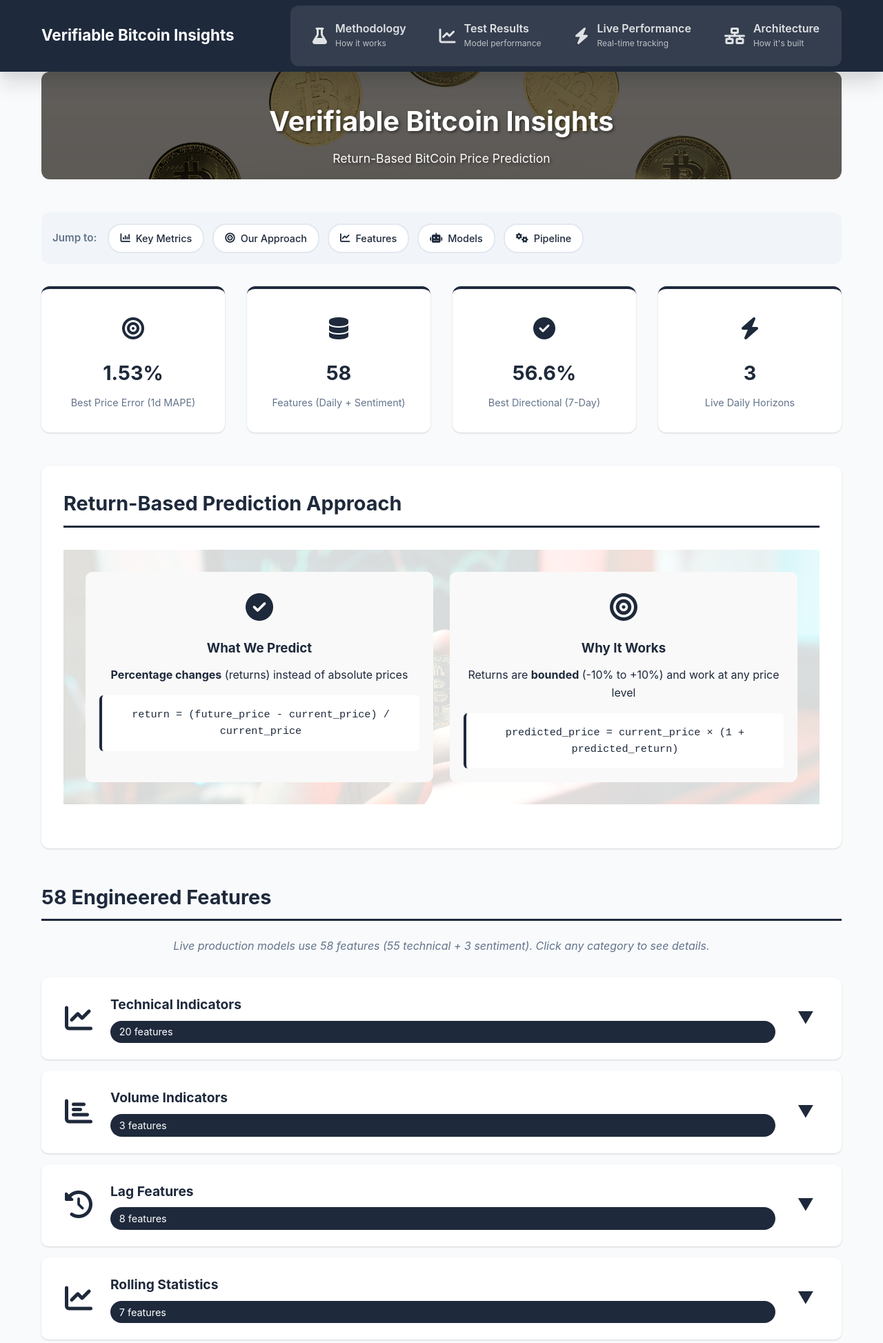
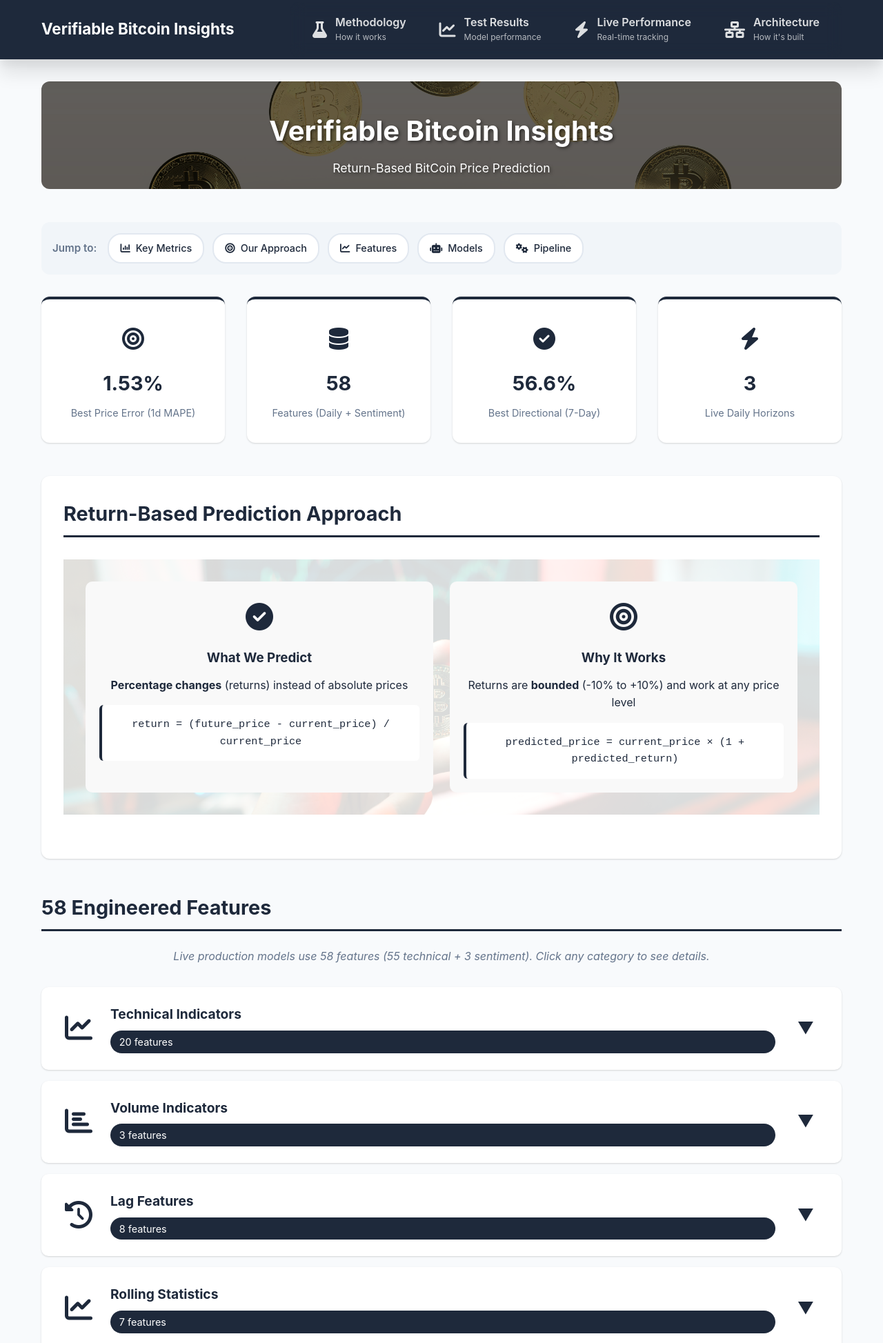
Before and after one commit to ying-jeanne/capstone_msba, a Flask app: page / in a window 1280 px wide. Shown: the top 1947 px of the page at 69% size. Run offline with Flask 3, Linux system fonts and the light colour scheme.

Commit message:
formating

```diff
--- a/webapp/app.py
+++ b/webapp/app.py
@@ -488,16 +488,16 @@
                     if avg_mape < 2.5 and avg_dir > 52:
                         rating = "Excellent"
                         rating_icon = "fa-star"
-                        rating_color = "#10b981"
+                        rating_color = "var(--success-color)"
                         verdict = "Production Ready"
-                        verdict_color = "#10b981"
+                        verdict_color = "var(--success-color)"
                         verdict_icon = "fa-check-circle"
                     elif avg_mape < 3.5 and avg_dir > 50:
                         rating = "Good"
                         rating_icon = "fa-check-circle"
-                        rating_color = "#10b981"
+                        rating_color = "var(--success-color)"
                         verdict = "Good Option"
-                        verdict_color = "#10b981"
+                        verdict_color = "var(--success-color)"
                         verdict_icon = "fa-check-circle"
                     elif avg_mape < 4.5:
                         rating = "Acceptable"
--- a/webapp/static/css/style.css
+++ b/webapp/static/css/style.css
@@ -67,8 +67,8 @@
     --bitcoin-orange: #ea580c;
     /* Bitcoin Dark Orange */
     --accent-color: #ea580c;
-    /* Pink accent */
-    --success-color: #10b981;
+    /* Light green */
+    --success-color: #79dea5;
     /* Modern emerald green */
     --warning-color: #f59e0b;
     /* Amber warning */
@@ -184,7 +184,7 @@
 .navbar {
     background: #1e293b;
     color: white;
-    padding: 0.5rem 0;
+    padding: 0.2rem 0;
     box-shadow: var(--shadow-lg);
     position: sticky;
     top: 0;
@@ -212,7 +212,7 @@
     display: flex;
     list-style: none;
     gap: 0;
-    background: rgba(255, 255, 255, 0.1);
+    background: transparent;
     padding: 0.5rem;
     border-radius: 12px;
     backdrop-filter: blur(10px);
@@ -226,13 +226,14 @@
     display: flex;
     align-items: center;
     gap: 0.75rem;
-    padding: 1rem 1.5rem;
+    padding: 0.5rem 1rem;
     color: rgba(255, 255, 255, 0.85);
     text-decoration: none;
     border-radius: 8px;
     transition: all 0.3s ease;
     position: relative;
     overflow: hidden;
+    margin: 0.25rem 0.5rem;
 }
 
 .nav-tab:hover {
@@ -1593,13 +1594,13 @@
 .models-grid {
     display: grid;
     grid-template-columns: repeat(auto-fit, minmax(250px, 1fr));
-    gap: 2rem;
+    gap: 3rem;
     margin: 2rem 0;
 }
 
 .model-card {
     background: var(--card-bg);
-    padding: 2rem;
+    padding: 1.5rem;
     border-radius: 12px;
     box-shadow: var(--shadow);
     text-align: center;
@@ -1635,7 +1636,7 @@
 }
 
 .model-stat {
-    font-size: 2.5rem;
+    font-size: 1.8rem;
     font-weight: bold;
     color: var(--success-color);
     margin: 1rem 0;
@@ -2400,14 +2401,14 @@
 
 .tech-grid {
     display: grid;
-    grid-template-columns: repeat(auto-fit, minmax(280px, 1fr));
-    gap: 1.5rem;
+    grid-template-columns: repeat(auto-fit, minmax(160px, 1fr));
+    gap: 1rem;
     margin-top: 2rem;
 }
 
 .tech-category {
     background: white;
-    padding: 1.5rem;
+    padding: 1rem;
     border-radius: 16px;
     box-shadow: 0 4px 6px rgba(0, 0, 0, 0.07);
 }
@@ -2596,7 +2597,7 @@
 
 .timeline-badge.success {
     background: rgba(16, 185, 129, 0.15);
-    color: #059669;
+    color: var(--success-color);
 }
 
 .timeline-badge.primary {
@@ -2789,3 +2790,8 @@
         font-size: 0.9rem;
     }
 }
+
+/* Utilities */
+.margin-top-2 {
+    margin-top: 2rem !important;
+}
--- a/webapp/templates/methodology.html
+++ b/webapp/templates/methodology.html
@@ -3,6 +3,7 @@
 {% block title %}Methodology - Verifiable Bitcoin Insights{% endblock %}
 
 {% block content %}
+<div class="margin-top-2"></div>
 <div class="page-header page-header-with-bg"
     style="background-image: url({{ url_for('static', filename='images/bitcoin1.jpg') }});">
     <h1>Verifiable Bitcoin Insights</h1>
--- a/webapp/templates/results.html
+++ b/webapp/templates/results.html
@@ -14,7 +14,7 @@
         <div style="display: flex; justify-content: space-between; align-items: center; margin-bottom: 1rem;">
             <h2 style="color: white; margin: 0;">Production Model: XGBoost <i class="fas fa-trophy"></i></h2>
             <span class="badge"
-                style="background: #10b981; color: white; padding: 0.5rem 1rem; font-size: 1rem; border-radius: 20px;"><i
+                style="background: var(--success-color); color: white; padding: 0.5rem 1rem; font-size: 1rem; border-radius: 20px;"><i
                     class="fas fa-check-circle"></i> Winner: Beat 3 Competitors</span>
         </div>
         <p style="color: rgba(255,255,255,0.85); margin: 0 0 1.5rem 0; font-size: 1rem;">
```
